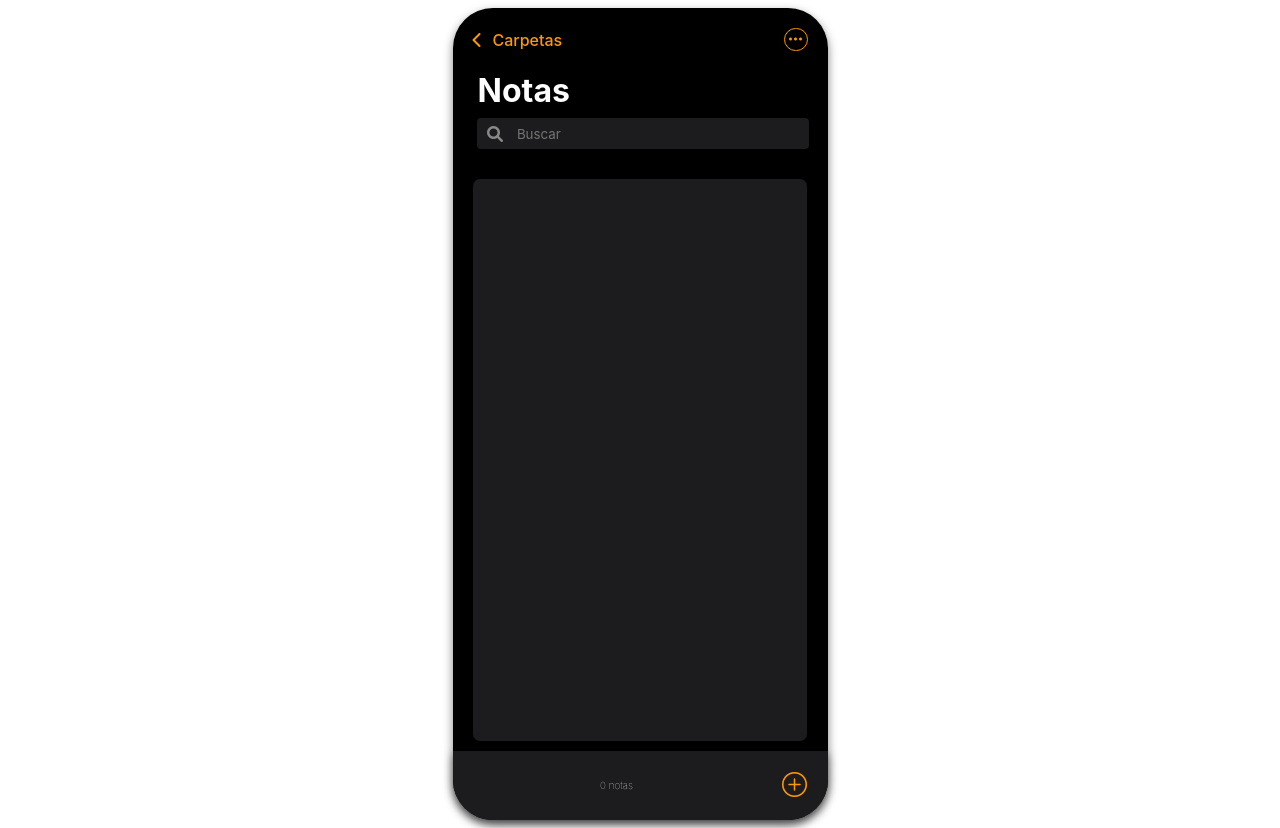
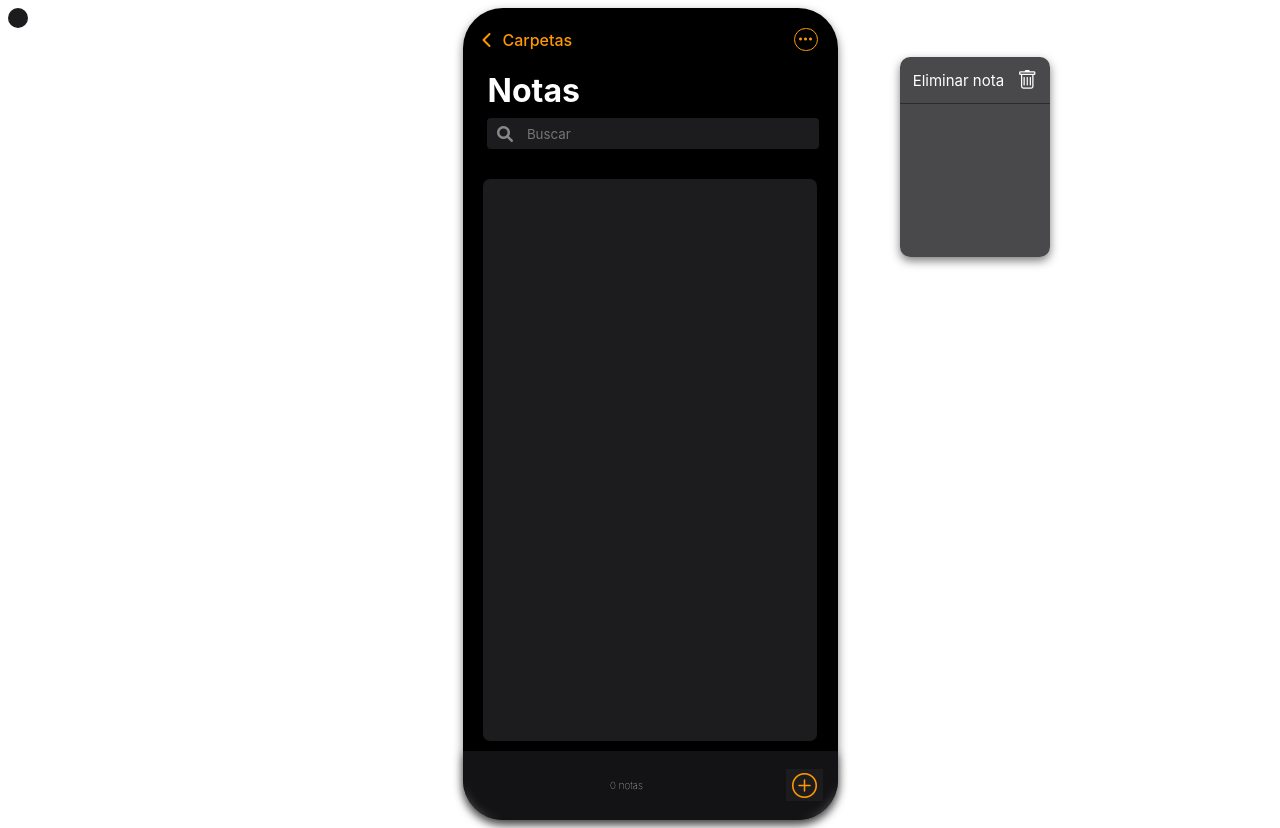
Before and after one commit to faustofuertes/appNotaIphone, a plain HTML site: page index.html in a window 1280 px wide. Both pictures are taken after a click on the icon 795 px from the left and 39 px from the top of the page. Drawn offline with nearby package versions, Linux system fonts and the light colour scheme; no server answers.

Commit message:
agregue el menu de opciones y me quede intentando hacer botones de seleccion

```diff
--- a/css/index.css
+++ b/css/index.css
@@ -1,4 +1,10 @@
+*{
+    font-family: -apple-system, BlinkMacSystemFont, "Segoe UI", Roboto, "Helvetica Neue", Arial, sans-serif;
+
+}
+
 body{
+    background-color: white;
     font-family: -apple-system, BlinkMacSystemFont, "Segoe UI", Roboto, "Helvetica Neue", Arial, sans-serif;
     display: flex;
     flex-wrap: nowrap;
@@ -13,7 +19,7 @@ body{
     width: 375px;
     margin: auto;
     border-radius: 40px;
-    box-shadow: 0 4px 10px rgba(0, 0, 0, .5); /* Sombra para darle profundidad */
+    box-shadow: 0 4px 10px rgba(0, 0, 0, .5);
 }
 
 .pantalla h3{
@@ -62,7 +68,6 @@ body{
     border-radius: 7px;
     text-align: left;
     border: none;
-    cursor: pointer;
 }
 
 #notas::-webkit-scrollbar {
@@ -92,7 +97,7 @@ body{
     background-color: #1C1C1E;
     color: white;
     width: 100%;
-    height: 60px;
+    height: 70px;
     border-radius: 7px;
     text-align: left;
     border: none;
@@ -100,11 +105,13 @@ body{
 }
 
 .nota ul{
+    font-weight: bold;
     list-style: none;
     height: 80%;
 }
 
 .nota ul li:nth-child(2){
+    margin-right: 5px;
     color: #BDBDBD;
     font-weight: 100;
 }
@@ -112,14 +119,14 @@ body{
 .linea-separacion {
     height: 1px; /* Altura de la línea */
     background-color: #2C2C2E; /* Color de la línea */
-    margin: 20px 0; /* Espaciado arriba y abajo */
+    margin: 10px 0; /* Espaciado arriba y abajo */
 }
 
 .footer {
     display: flex;
     justify-content: center;
     align-items: center;
-    background-color: #1C1C1E; /* Fondo negro con opacidad 0.8 */
+    background-color: rgba(28, 28, 30, 0.7); /* Fondo negro con opacidad 0.7 */
     width: 100%;
     height: 80px;
     border-radius: 0 0 40px 40px;
@@ -251,3 +258,59 @@ body{
 #btnListo{
     font-weight: 600;
 }
+
+
+/* DISEÑO MENU OPCIONES */
+.menu-opciones {
+    display: flex;
+    justify-content: center;
+    align-items: center;
+    background-color: rgba(28, 28, 30, 0.8); /* Color translúcido */
+    position: absolute;
+    height: 200px;
+    width: 150px;
+    border-radius: 10px;
+    z-index: 1000;
+    left: 900px;
+    top: 57px;
+    display: none;
+    box-shadow: 0 4px 10px rgba(0, 0, 0, .5);
+    opacity: 0; /* Opacidad inicial */
+    transform: translateY(-10px); /* Desplazamiento hacia arriba */
+    transition: opacity 0.3s ease, transform 0.3s ease; /* Transición suave */
+    backdrop-filter: blur(10px); /* Efecto de desenfoque */
+}
+
+#eliminarNota {
+    display: flex;
+    justify-content: space-around;
+    align-items: center;
+    color: white;
+    font-size: 15px;
+    width: 100%;
+    border: none;
+    cursor: pointer;
+    border-radius: 10px;
+    background-color: transparent; /* Fondo transparente para que el color de fondo del menú se vea */
+    margin-top: 10px;
+}
+
+.menu-opciones.show {
+    display: block; /* Cambia a block para que sea visible */
+    opacity: 1; /* Opacidad completa */
+    transform: translateY(0); /* Restablece el desplazamiento */
+}
+
+.boton-circular{
+    width: 20px;
+    height: 20px;
+    border-radius: 50%;
+    border: none;
+    border-color: grey;
+    background-color: #1C1C1E;
+}
+
+.boton-circular.selected{
+    background-color: #3C3C3E; /* Color de fondo cuando está seleccionado */
+    transform: scale(1.05); /* Aumenta un poco el tamaño cuando está seleccionado */
+}
--- a/db/notas.json
+++ b/db/notas.json
@@ -17,6 +17,12 @@
       "titulo": "Gala",
       "cuerpo": "tenes que ir a bañar a gala\n",
       "fecha": "17/9/2024"
+    },
+    {
+      "id": "5dcb",
+      "titulo": "Hacer tp2 estadistica",
+      "cuerpo": "Hacer todos los ejercicios del tp numero 2 de estadistica",
+      "fecha": "18/9/2024"
     }
   ]
 }
--- a/index.html
+++ b/index.html
@@ -12,11 +12,21 @@
 
 <body id="bodyPrincipal">
 
+    <div>
+        <button class="boton-circular"></button>
+    </div>
+
     <container  class="pantalla">
+
+        <div class="menu-opciones">
+            <button id="eliminarNota">Eliminar nota<i class="bi bi-trash" style="font-size: 20px; color: white;"></i></button>
+            <div class="linea-separacion"></div>
+        </div>
 
         <header class="headerP1">
             <p id=""><i class="fas fa-chevron-left"></i>Carpetas</p>
             <i id="opciones" class="bi bi-three-dots"></i>
+
         </header>
         <h3>Notas</h3>
 
--- a/js/index.js
+++ b/js/index.js
@@ -36,6 +36,7 @@ const textoNotas = document.getElementById('cantNotas');
           }
 
  });
+
 
 export function añadirNota(nuevaNota) {
 
@@ -109,8 +110,24 @@ containerNotas.addEventListener('scroll', () => {
     }, 1000);
 });
 
-//PRUEBA ELIMINACION.
 const btnOpciones = document.getElementById('opciones');
-btnOpciones.addEventListener('click', ()=>{
-    deleteNota();
-})
+btnOpciones.addEventListener('click', () => {
+    const menuOpciones = document.getElementsByClassName('menu-opciones')[0];
+
+    if (menuOpciones.classList.contains('show')) {
+        menuOpciones.classList.remove('show'); // Oculta el menú
+        setTimeout(() => {
+            menuOpciones.style.display = 'none'; // Oculta el elemento después de la animación
+        }, 300); // Espera el tiempo de la transición antes de ocultarlo
+    } else {
+        menuOpciones.style.display = 'block'; // Muestra el menú
+        setTimeout(() => {
+            menuOpciones.classList.add('show'); // Agrega la clase para la animación
+        }, 10); // Pequeña espera para que el display block se aplique antes de agregar la clase
+
+        const btnEliminar = document.getElementById('eliminarNota');
+        btnEliminar.addEventListener('click', () =>{
+            //aca va el codigo de que aparezcan los botones
+        })
+    }
+});
```
